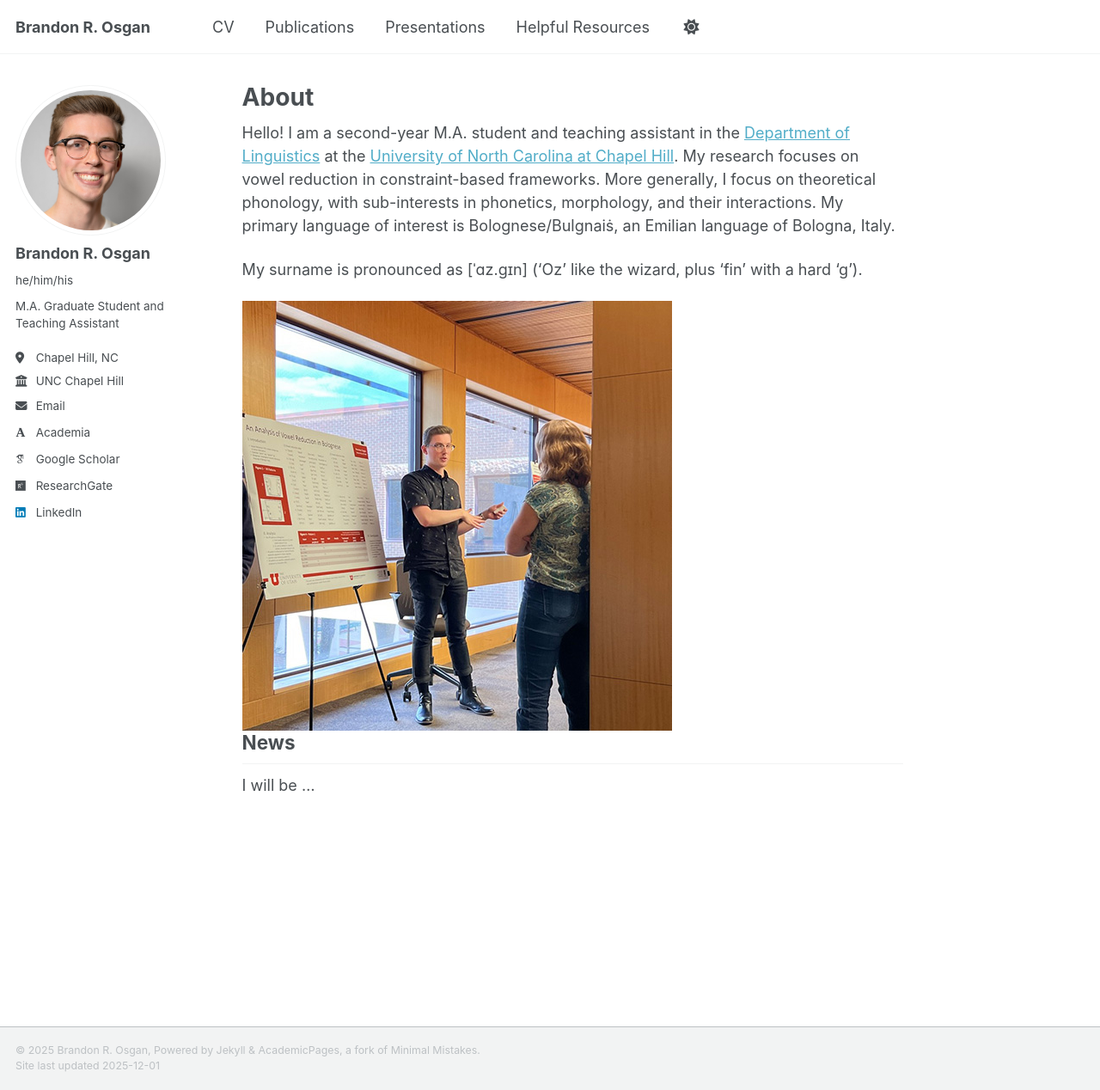
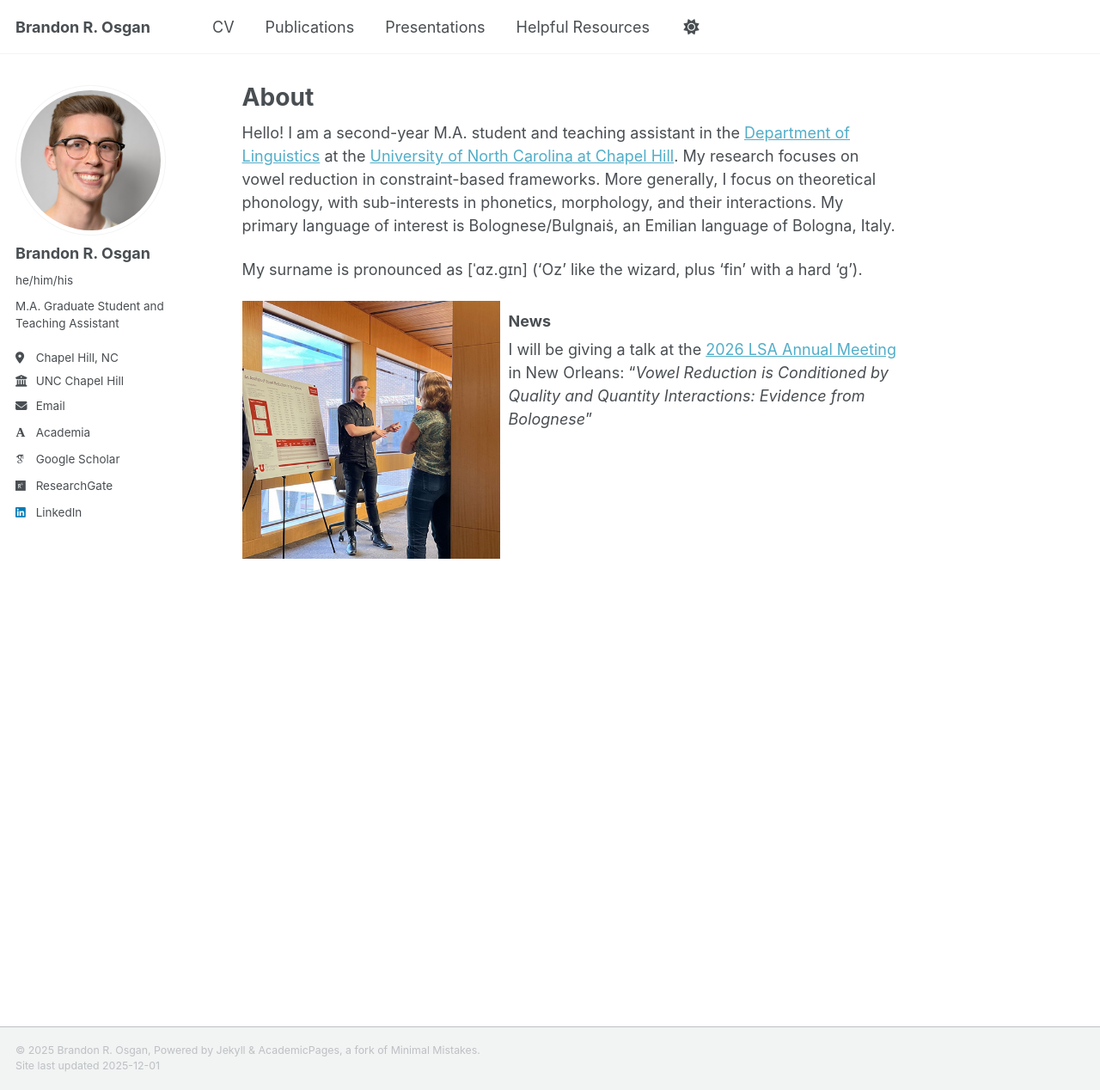
Before and after one commit to bosgan/bosgan.github.io, a Jekyll site: the page built from _pages/about.md, in a window 1280 px wide and 1268 px high. Shown: the whole window at 86% size. Built offline with Jekyll 4.4.1, drawn with Linux system fonts in a browser that asks for light colours; some web fonts are replaced; a script that is not in the unit is left out.

Commit message:
Update about.md

```diff
--- a/_pages/about.md
+++ b/_pages/about.md
@@ -11,7 +11,8 @@
 
 My surname is pronounced as [ˈɑz.gɪn] ('Oz' like the wizard, plus 'fin' with a hard 'g').
 
-<img src="/images/HRPS_Brandon_talking.jpg" alt="Brandon presenting a poster" style="float: left; margin-right: 300px;">
-## News
+<img src="/images/HRPS_Brandon_talking.jpg" alt="Brandon presenting a poster" style="float: left; margin-right: 10px; width: 300px;">
+### News
 
-I will be ...
+I will be giving a talk at the [2026 LSA Annual Meeting](https://web.cvent.com/event/d453188a-a321-46d4-b57e-79d5067e6521/summary) in New Orleans: "_Vowel Reduction is Conditioned by Quality and Quantity
+Interactions: Evidence from Bolognese_"
```
